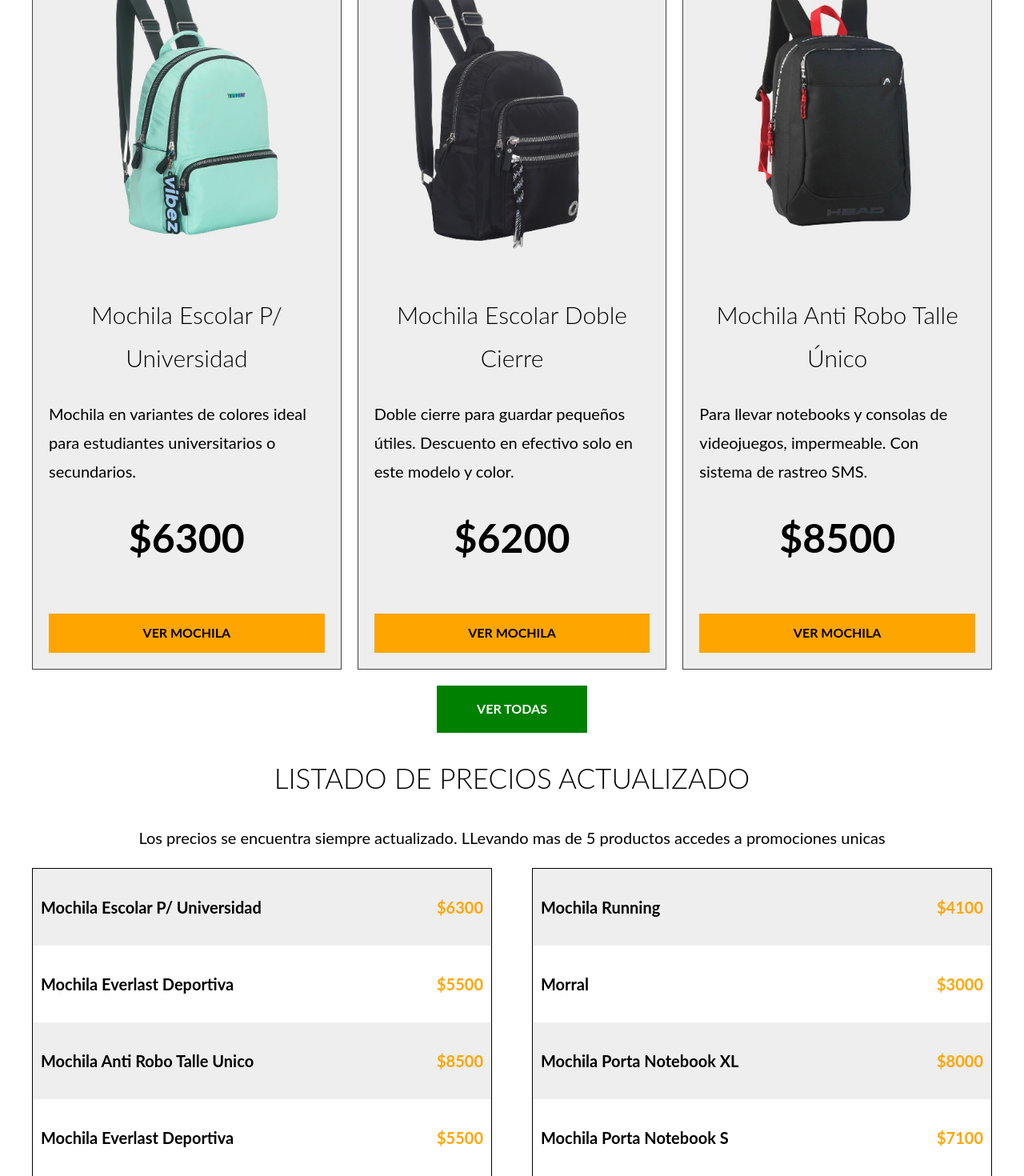
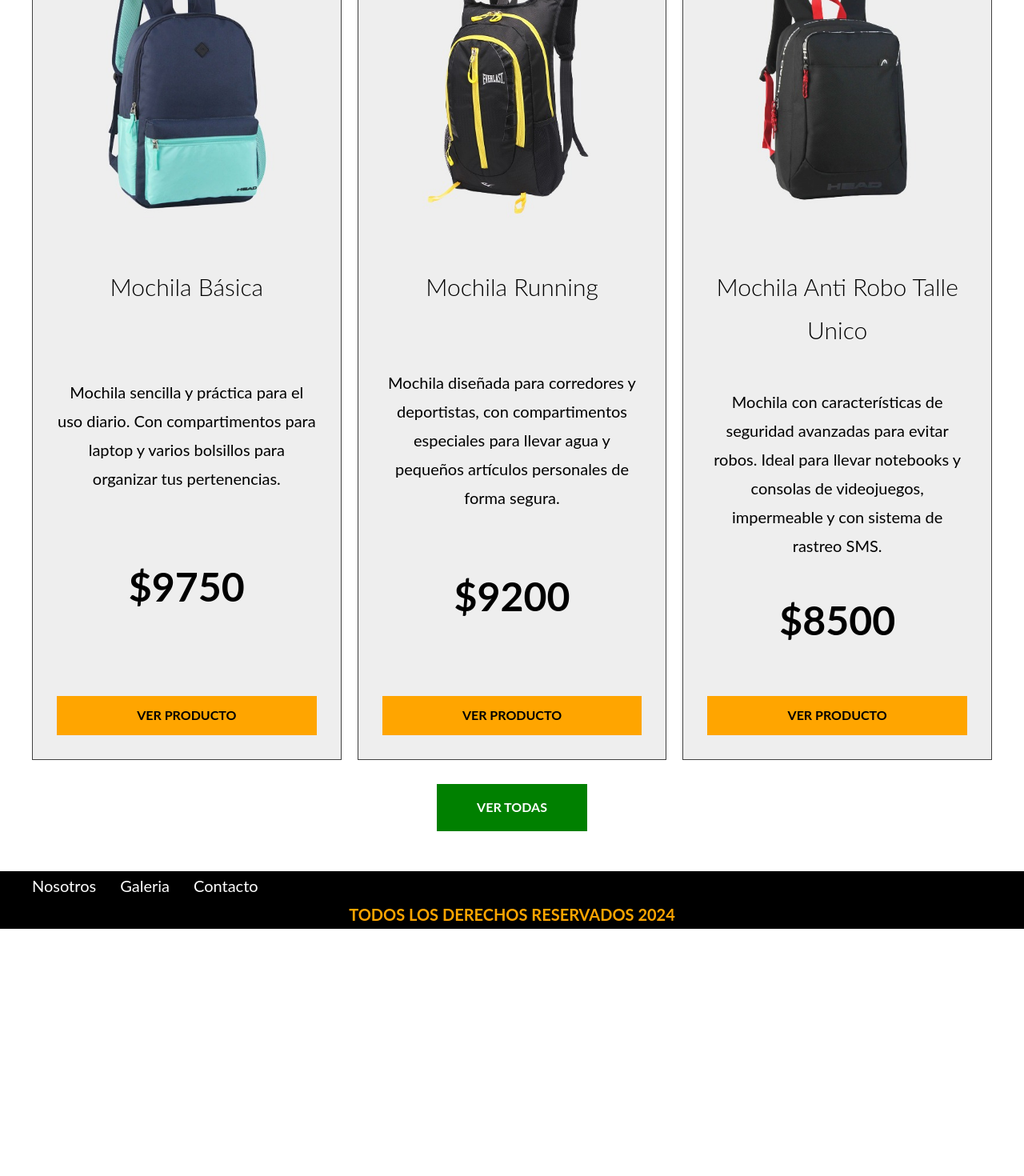
Before and after one commit to Axelcichello/tp2Plataformas, a React (Vite) app: page / in a window 1280 px wide. Shown: the part 1330-2800 px from the top of the page at 80% size. After the commit the page ends 2491 px from the top, so only its background shows below. Built offline with nearby package versions, Linux system fonts and the light colour scheme.

Commit message:
cambios varios, se añade icono de login con su ruta. se cambia el estilo del banner de Home. se persisten datos en Home

```diff
--- a/package.json
+++ b/package.json
@@ -12,6 +12,7 @@
   "dependencies": {
     "react": "^18.3.1",
     "react-dom": "^18.3.1",
+    "react-icons": "^5.3.0",
     "react-router-dom": "^7.0.1"
   },
   "devDependencies": {
--- a/src/App.jsx
+++ b/src/App.jsx
@@ -7,6 +7,7 @@ import About from './pages/About';
 import Contact from './pages/Contact';
 import Gallery from './pages/Gallery';
 import Product from './pages/Product';
+import Login from './pages/Login';
 
 function App() {
   return (
@@ -17,6 +18,7 @@ function App() {
         <Route path="/contact" element={<Contact />} />
         <Route path="/gallery" element={<Gallery />} />
         <Route path="/product/:id" element={<Product />} />
+        <Route path="/Login" element={<Login />} />
       </Routes>
     </Router>
   );
--- a/src/components/Footer.jsx
+++ b/src/components/Footer.jsx
@@ -3,75 +3,7 @@ import { Link } from "react-router-dom";
 
 const Footer = () => {
 
-  const productos = [
-    {
-      id: 1,
-      nombre: "Mochila Escolar P/ Universidad",
-      precio: "$6300",
-      imagen: "/src/assets/images/mochila1.jpg",
-      enlace: "/Product",
-    },
-    {
-      id: 2,
-      nombre: "Mochila Escolar Doble Cierre",
-      precio: "$6200",
-      imagen: "/src/assets/images/mochila2.jpg",
-      enlace: "/Product",
-    },
-    {
-      id: 3,
-      nombre: "Mochila Anti Robo Talle Unico",
-      precio: "$8500",
-      imagen: "/src/assets/images/mochila3.jpg",
-      enlace: "/Product",
-    },
-    {
-      id: 4,
-      nombre: "Mochila Everlast Deportiva",
-      precio: "$5500",
-      imagen: "/src/assets/images/mochila4.jpg",
-      enlace: "/Product",
-    },
-    {
-      id: 5,
-      nombre: "Mochila Básica",
-      precio: "$3900",
-      imagen: "/src/assets/images/mochila5.jpg",
-      enlace: "/Product",
-    },
-    {
-      id: 6,
-      nombre: "Mochila Porta Notebook XL",
-      precio: "$8000",
-      imagen: "/src/assets/images/mochila6.jpg",
-      enlace: "/Product",
-    },
-    {
-      id: 7,
-      nombre: "Mochila Porta Notebook S",
-      precio: "$7100",
-      imagen: "/src/assets/images/mochila7.jpg",
-      enlace: "/Product",
-    },
-    {
-      id: 8,
-      nombre: "Mochila Running",
-      precio: "$4100",
-      imagen: "/src/assets/images/mochila8.jpg",
-      enlace: "/Product",
-    },
-    {
-      id: 9,
-      nombre: "Morral",
-      precio: "$3000",
-      imagen: "/src/assets/images/mochila9.jpg",
-      enlace: "/Product",
-    },
-  ];
 
-  // Convertir a JSON y guardar en localStorage
-  localStorage.setItem("productos", JSON.stringify(productos));
-  console.log("Productos cargados en localStorage");
 
 
 
--- a/src/components/Header.jsx
+++ b/src/components/Header.jsx
@@ -1,27 +1,117 @@
+import React from "react";
 import { Link } from "react-router-dom";
+import { FaUserCircle } from "react-icons/fa"; // Importamos el ícono de React Icons
 
 const Header = () => {
+  const productos = [
+    {
+      id: 1,
+      nombre: "Mochila Escolar P/ Universidad",
+      precio: 6300,
+      imagen: "/src/assets/images/mochila1.jpg",
+      enlace: "/Product",
+      descripcion:
+        "Mochila en variantes de colores ideal para estudiantes universitarios o secundarios. Con compartimentos espaciosos para libros y accesorios.",
+    },
+    {
+      id: 2,
+      nombre: "Mochila Escolar Doble Cierre",
+      precio: 6200,
+      imagen: "/src/assets/images/mochila2.jpg",
+      enlace: "/Product",
+      descripcion:
+        "Mochila con doble cierre para guardar pequeños útiles. Descuento en efectivo solo en este modelo y color.",
+    },
+    {
+      id: 3,
+      nombre: "Mochila Anti Robo Talle Unico",
+      precio: 8500,
+      imagen: "/src/assets/images/mochila3.jpg",
+      enlace: "/Product",
+      descripcion:
+        "Mochila con características de seguridad avanzadas para evitar robos. Ideal para llevar notebooks y consolas de videojuegos, impermeable y con sistema de rastreo SMS.",
+    },
+    {
+      id: 4,
+      nombre: "Mochila Everlast Deportiva",
+      precio: 5500,
+      imagen: "/src/assets/images/mochila4.jpg",
+      enlace: "/Product",
+      descripcion:
+        "Mochila deportiva resistente y espaciosa para llevar ropa y equipos deportivos. Perfecta para entrenamientos y actividades al aire libre.",
+    },
+    {
+      id: 5,
+      nombre: "Mochila Básica",
+      precio: 9750,
+      imagen: "/src/assets/images/mochila5.jpg",
+      enlace: "/Product",
+      descripcion:
+        "Mochila sencilla y práctica para el uso diario. Con compartimentos para laptop y varios bolsillos para organizar tus pertenencias.",
+    },
+    {
+      id: 6,
+      nombre: "Mochila Porta Notebook XL",
+      precio: 6600,
+      imagen: "/src/assets/images/mochila6.jpg",
+      enlace: "/Product",
+      descripcion:
+        "Mochila con gran capacidad, ideal para llevar notebooks de gran tamaño y otros dispositivos electrónicos. Con múltiples compartimentos para organizar tus objetos.",
+    },
+    {
+      id: 7,
+      nombre: "Mochila Porta Notebook S",
+      precio: 8500,
+      imagen: "/src/assets/images/mochila7.jpg",
+      enlace: "/Product",
+      descripcion:
+        "Mochila compacta y elegante para notebooks y dispositivos pequeños. Perfecta para quienes buscan un diseño moderno y práctico.",
+    },
+    {
+      id: 8,
+      nombre: "Mochila Running",
+      precio: 9200,
+      imagen: "/src/assets/images/mochila8.jpg",
+      enlace: "/Product",
+      descripcion:
+        "Mochila diseñada para corredores y deportistas, con compartimentos especiales para llevar agua y pequeños artículos personales de forma segura.",
+    },
+    {
+      id: 9,
+      nombre: "Morral",
+      precio: 4600,
+      imagen: "/src/assets/images/mochila9.jpg",
+      enlace: "/Product",
+      descripcion:
+        "Morral versátil con un diseño sencillo y práctico para llevar tus cosas esenciales. Ideal para uso diario o excursiones cortas.",
+    },
+  ];
+
+  // Convertir a JSON y guardar en localStorage
+  localStorage.setItem("productos", JSON.stringify(productos));
+  console.log("Productos cargados en localStorage");
 
   return (
-
     <header>
       <div className="contenedor">
         <Link to="/">
-                <p>Todo<span className="span-header">Mochilas</span></p>
+          <p>
+            Todo<span className="span-header">Mochilas</span>
+          </p>
         </Link>
-
 
         <nav className="navegacion">
           <Link to="/About">Nosotros</Link>
           <Link to="/Gallery">Galeria</Link>
           <Link to="/Contact">Contacto</Link>
         </nav>
+
+        <Link to="/Login" className="login-icon">
+          <FaUserCircle size={40} title="Iniciar sesión" />
+        </Link>
       </div>
     </header>
-
-
   );
 };
 
-
 export default Header;
--- a/src/components/ListadoPrecios.jsx
+++ /dev/null
@@ -1,69 +0,0 @@
-import React from "react";
-
-const ListadoPrecios = () => {
-  return (
-    <section className="contenedor">
-      <h2 className="subtitulo">Listado de Precios Actualizado</h2>
-      <p className="txt-precios">
-        Los precios se encuentra siempre actualizado. LLevando mas de 5
-        productos accedes a promociones unicas
-      </p>
-
-      <div className="precios">
-        <div className="lista">
-          <ul className="articulos">
-            <li className="articulo">
-              <p className="articulo-nombre">Mochila Escolar P/ Universidad</p>
-              <p className="articulo-precio">$6300</p>
-            </li>
-            <li className="articulo">
-              <p className="articulo-nombre">Mochila Everlast Deportiva</p>
-              <p className="articulo-precio">$5500</p>
-            </li>
-            <li className="articulo">
-              <p className="articulo-nombre">Mochila Anti Robo Talle Unico</p>
-              <p className="articulo-precio">$8500</p>
-            </li>
-            <li className="articulo">
-              <p className="articulo-nombre">Mochila Everlast Deportiva</p>
-              <p className="articulo-precio">$5500</p>
-            </li>
-            <li className="articulo">
-              <p className="articulo-nombre">Mochila Basica</p>
-              <p className="articulo-precio">$3900</p>
-            </li>
-          </ul>
-        </div>
-
-        <div class="lista">
-          <ul class="articulos">
-            <li class="articulo">
-              <p class="articulo-nombre">Mochila Running</p>
-              <p class="articulo-precio">$4100</p>
-            </li>
-            <li class="articulo">
-              <p class="articulo-nombre">morral</p>
-              <p class="articulo-precio">$3000</p>
-            </li>
-            <li class="articulo">
-              <p class="articulo-nombre">Mochila Porta Notebook XL</p>
-              <p class="articulo-precio">$8000</p>
-            </li>
-            <li class="articulo">
-              <p class="articulo-nombre">Mochila Porta Notebook S</p>
-              <p class="articulo-precio">$7100</p>
-            </li>
-            <li class="articulo">
-              <p class="articulo-nombre">Mochila estampado a pedido</p>
-              <p class="articulo-precio">
-                <a href="contacto.html">CONSULTAR</a>
-              </p>
-            </li>
-          </ul>
-        </div>
-      </div>
-    </section>
-  );
-};
-
-export default ListadoPrecios;
--- a/src/components/MasVendidos.jsx
+++ b/src/components/MasVendidos.jsx
@@ -1,47 +1,60 @@
-import React from 'react';
-import mochila1 from '../assets/images/mochila1.jpg';
-import mochila2 from '../assets/images/mochila2.jpg';
-import mochila3 from '../assets/images/mochila3.jpg';
+import React, { useState, useEffect } from "react";
+import { Link } from "react-router-dom";
+import mochila1 from "../assets/images/mochila1.jpg";
+import mochila2 from "../assets/images/mochila2.jpg";
+import mochila3 from "../assets/images/mochila3.jpg";
 
 const MasVendidos = () => {
+  const [productosMasCaros, setProductosMasCaros] = useState([]);
+
+  useEffect(() => {
+    // Recupera los productos desde el localStorage
+    const productos = JSON.parse(localStorage.getItem("productos")) || [];
+
+    // Verifica que el array de productos no esté vacío
+    if (productos.length > 0) {
+      // Ordena los productos por el precio de forma descendente y toma los tres primeros
+      const productosOrdenados = productos
+        .sort((a, b) => b.precio - a.precio)
+        .slice(0, 3);
+      setProductosMasCaros(productosOrdenados);
+    }
+  }, []);
+
+  console.log(JSON.parse(localStorage.getItem("productos")));
+
   return (
     <section className="contenedor">
       <h2 className="subtitulo">Modelos más vendidos</h2>
 
       <div className="contenedor-anuncios">
-        <div className="anuncio">
-          <img className="anuncio-foto" src={mochila1} alt="Mochila Escolar P/ Universidad" />
-          <div className="contenido-anuncio">
-            <h3>Mochila Escolar P/ Universidad</h3>
-            <p>Mochila en variantes de colores ideal para estudiantes universitarios o secundarios.</p>
-            <p className="precio">$6300</p>
-            <a href="producto.html" className="boton-amarillo">Ver Mochila</a>
-          </div>
-        </div>
-
-        <div className="anuncio">
-          <img className="anuncio-foto" src={mochila2} alt="Mochila Escolar Doble Cierre" />
-          <div className="contenido-anuncio">
-            <h3>Mochila Escolar Doble Cierre</h3>
-            <p>Doble cierre para guardar pequeños útiles. Descuento en efectivo solo en este modelo y color.</p>
-            <p className="precio">$6200</p>
-            <a href="producto.html" className="boton-amarillo">Ver Mochila</a>
-          </div>
-        </div>
-
-        <div className="anuncio">
-          <img className="anuncio-foto" src={mochila3} alt="Mochila Anti Robo Talle Único" />
-          <div className="contenido-anuncio">
-            <h3>Mochila Anti Robo Talle Único</h3>
-            <p>Para llevar notebooks y consolas de videojuegos, impermeable. Con sistema de rastreo SMS.</p>
-            <p className="precio">$8500</p>
-            <a href="producto.html" className="boton-amarillo">Ver Mochila</a>
-          </div>
-        </div>
+        {productosMasCaros.length > 0 ? (
+          productosMasCaros.map((producto) => (
+            <div className="anuncio" key={producto.id}>
+              <img
+                className="anuncio-foto"
+                src={producto.imagen}
+                alt={producto.nombre}
+              />
+              <div className="contenido-anuncio">
+                <h3>{producto.nombre}</h3>
+                <p>{producto.descripcion}</p>
+                <p className="precio">${producto.precio}</p>
+                <Link to={`/Product/${producto.id}`} className="boton-amarillo">
+                  Ver Producto
+                </Link>
+              </div>
+            </div>
+          ))
+        ) : (
+          <p>No hay productos disponibles.</p>
+        )}
       </div>
 
       <div className="centrado">
-        <a href="#" className="boton-verde">Ver Todas</a>
+        <Link to="/Gallery" className="boton-verde">
+          Ver Todas
+        </Link>
       </div>
     </section>
   );
--- a/src/index.css
+++ b/src/index.css
@@ -221,10 +221,23 @@ form .boton-amarillo{
   grid-template-columns: repeat(3, 1fr);
 }
 
-.anuncio{
+.anuncio {
   background-color: #eee;
   border: 1px solid #404040;
-  margin-bottom: 2rem;
+  display: flex;
+  flex-direction: column;
+  justify-content: space-between; /* Espacia los elementos verticalmente */
+  padding: 1rem;
+  text-align: center;
+  height: 100%; /* Asegura que el anuncio ocupe todo el espacio disponible */
+}
+
+.contenido-anuncio {
+  display: flex;
+  flex-direction: column;
+  align-items: center; /* Centra los elementos horizontalmente */
+  justify-content: space-between; /* Espacia los elementos verticalmente */
+  flex: 1; /* Hace que el contenedor ocupe todo el espacio disponible */
 }
 
 .anuncio .contenido-anuncio{
@@ -239,20 +252,20 @@ form .boton-amarillo{
   margin-top: 1rem;
 }
 
-.boton-amarillo{
+.boton-amarillo {
   border: none;
-  text-align: center;
   background-color: orange;
-  text-decoration: none;
-  padding: 1rem 1rem;
-  display: block;
   color: black;
   font-weight: 700;
   text-transform: uppercase;
+  padding: 1rem;
+  display: block;
+  text-align: center;
+  width: 100%; /* Hace que el botón ocupe todo el ancho del contenedor */
 }
 
 .seccion-imagen{
-  background-image: url(src/assets/images/Mochila-banner.png);
+  background-image: url(/src/assets/images/Mochila-banner.png);
   background-position: 50%;
   background-size: cover;
   padding: 10rem;
@@ -268,6 +281,7 @@ form .boton-amarillo{
 }
 
 .boton-verde{
+  margin-top: 3rem;
   border: none;
   text-align: center;
   background-color: green;
@@ -403,6 +417,19 @@ form .boton-amarillo{
   grid-template-columns: repeat(2, 1fr);
 }
 
+.login-icon {
+  margin-left: 20px;
+  color: #333; /* Color del ícono */
+  text-decoration: none;
+  display: flex;
+  align-items: center;
+}
+
+.login-icon:hover {
+  color: #ff9900; /* Color al pasar el mouse */
+}
+
+
 
 /*MEDIA QUERIE*/
 
--- a/src/pages/Gallery.jsx
+++ b/src/pages/Gallery.jsx
@@ -29,7 +29,7 @@ const Gallery = () => {
                 <img src={producto.imagen} alt={producto.nombre} />
                 <div className="info-producto">
                   <p className="producto-nombre">{producto.nombre}</p>
-                  <p className="producto-precio">{producto.precio}</p>
+                  <p className="producto-precio">${producto.precio}</p>
 
                   <Link to={`/Product/${producto.id}`} className="boton-amarillo">
                     Ver Producto
--- a/src/pages/Home.jsx
+++ b/src/pages/Home.jsx
@@ -4,7 +4,6 @@ import Footer from "../components/Footer";
 import IconosConocenos from "../components/IconosConocenos";
 import BannerHome from "../components/BannerHome";
 import MasVendidos from "../components/MasVendidos";
-import ListadoPrecios from "../components/ListadoPrecios";
 
 const Home = () => {
 
@@ -20,7 +19,6 @@ const Home = () => {
       <BannerHome />
       <MasVendidos />
 
-      <ListadoPrecios />
 
       <Footer />
     </div>
--- a/src/pages/Product.jsx
+++ b/src/pages/Product.jsx
@@ -25,14 +25,10 @@ const Product = () => {
 
           <div className="mochila-descripcion">
             <p>
-              Mochila reforzada con 4 compartimientos para guardar útiles y
-              objetos. Espacio especial para notebooks y teclado. Laterales para
-              guardar botellas doblemente reforzados para evitar que se rompan.
-              Peso liviano, económica y fácil de transportar.{" "}
-              <strong>IMPERMEABLE</strong>.
+              {producto.descripcion}
             </p>
 
-            <p>{producto.precio}</p>
+            <p>${producto.precio}</p>
 
             <form action="#" className="formulario">
               <select name="talle" id="talle">
```
Also changed, not shown: src/components/BannerHome.jsx (+10 -9 lines), src/pages/Login.jsx (added, +9 -0 lines), 1 other file (tests, documents, lock files or other folders). Lines whose indentation alone changed are shown as unchanged.
